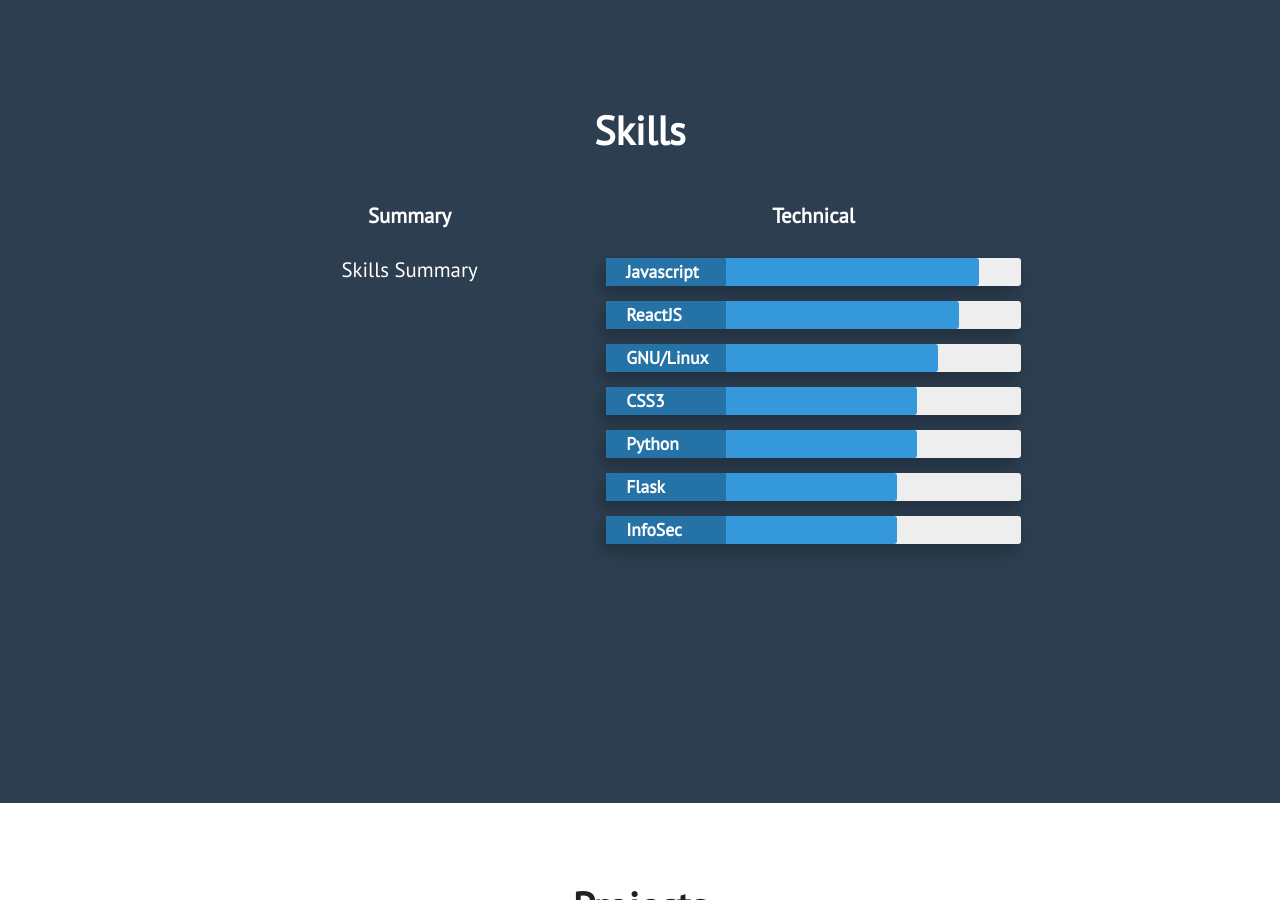
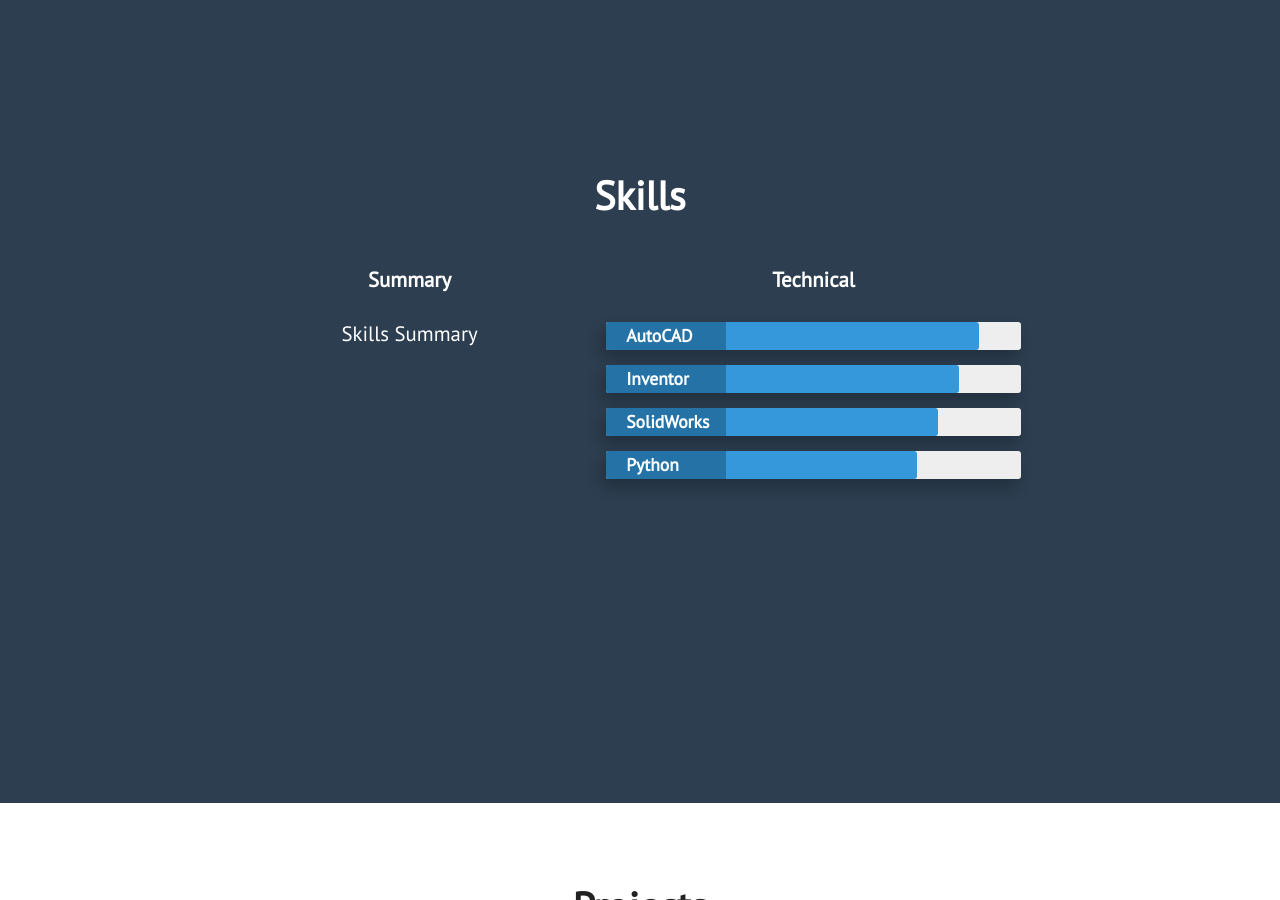
Before and after one commit to cmcabrera97/cmcabrera97.github.io, a Jekyll site: the page built from index.html, in a window 1280 px wide and 900 px high, scrolled down 2097 px. Built offline with Jekyll 4.4.1, drawn with Linux system fonts in a browser that asks for light colours; nearby versions of some CDN libraries.

Commit message:
Update skills.html

```diff
--- a/_includes/skills.html
+++ b/_includes/skills.html
@@ -15,39 +15,24 @@
                     <h3 class="center-align skills-subsection">Technical</h3>
                     <div class="progress-bars">
                         <div class="skillbar clearfix " data-percent="90%">
-                            <div class="skillbar-title" style="background: #2980b9;"><span>Javascript</span></div>
+                            <div class="skillbar-title" style="background: #2980b9;"><span>AutoCAD</span></div>
                             <div class="skillbar-bar" style="background: #3498db;"></div>
                         </div> <!-- End Skill Bar -->
 
                         <div class="skillbar clearfix " data-percent="85%">
-                            <div class="skillbar-title" style="background: #2980b9;"><span>ReactJS</span></div>
+                            <div class="skillbar-title" style="background: #2980b9;"><span>Inventor</span></div>
                             <div class="skillbar-bar" style="background: #3498db;"></div>
                         </div> <!-- End Skill Bar -->
 
                         <div class="skillbar clearfix " data-percent="80%">
-                            <div class="skillbar-title" style="background: #2980b9;"><span>GNU/Linux</span></div>
+                            <div class="skillbar-title" style="background: #2980b9;"><span>SolidWorks</span></div>
                             <div class="skillbar-bar" style="background: #3498db"></div>
                         </div> <!-- End Skill Bar -->
 
 
                         <div class="skillbar clearfix " data-percent="75%">
-                            <div class="skillbar-title" style="background: #2980b9;"><span>CSS3</span></div>
-                            <div class="skillbar-bar" style="background: #3498db;"></div>
-                        </div> <!-- End Skill Bar -->
-
-                        <div class="skillbar clearfix " data-percent="75%">
                             <div class="skillbar-title" style="background: #2980b9;"><span>Python</span></div>
                             <div class="skillbar-bar" style="background: #3498db;"></div>
-                        </div> <!-- End Skill Bar -->
-
-                        <div class="skillbar clearfix " data-percent="70%">
-                            <div class="skillbar-title" style="background: #2980b9"><span>Flask</span></div>
-                            <div class="skillbar-bar" style="background: #3498db;"></div>
-                        </div> <!-- End Skill Bar -->
-
-                        <div class="skillbar clearfix " data-percent="70%">
-                            <div class="skillbar-title" style="background: #2980b9"><span>InfoSec</span></div>
-                            <div class="skillbar-bar" style="background: #3498db"></div>
                         </div> <!-- End Skill Bar -->
                     </div>
                 </div>
```
